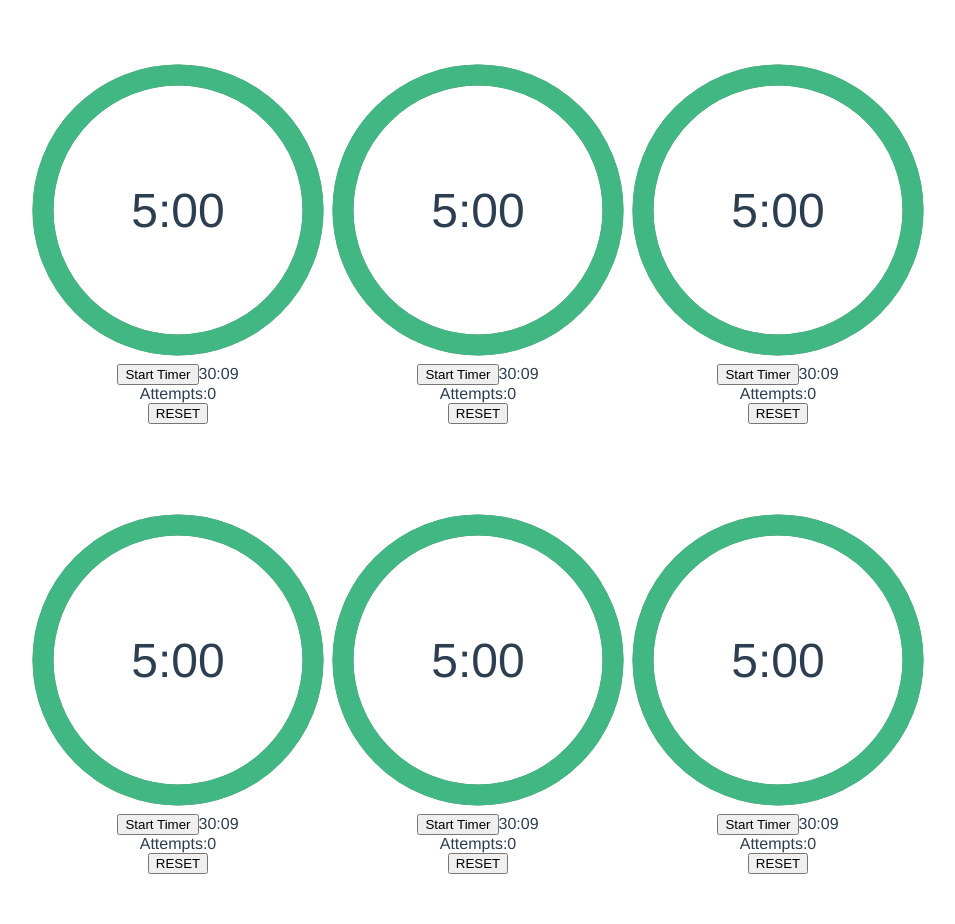
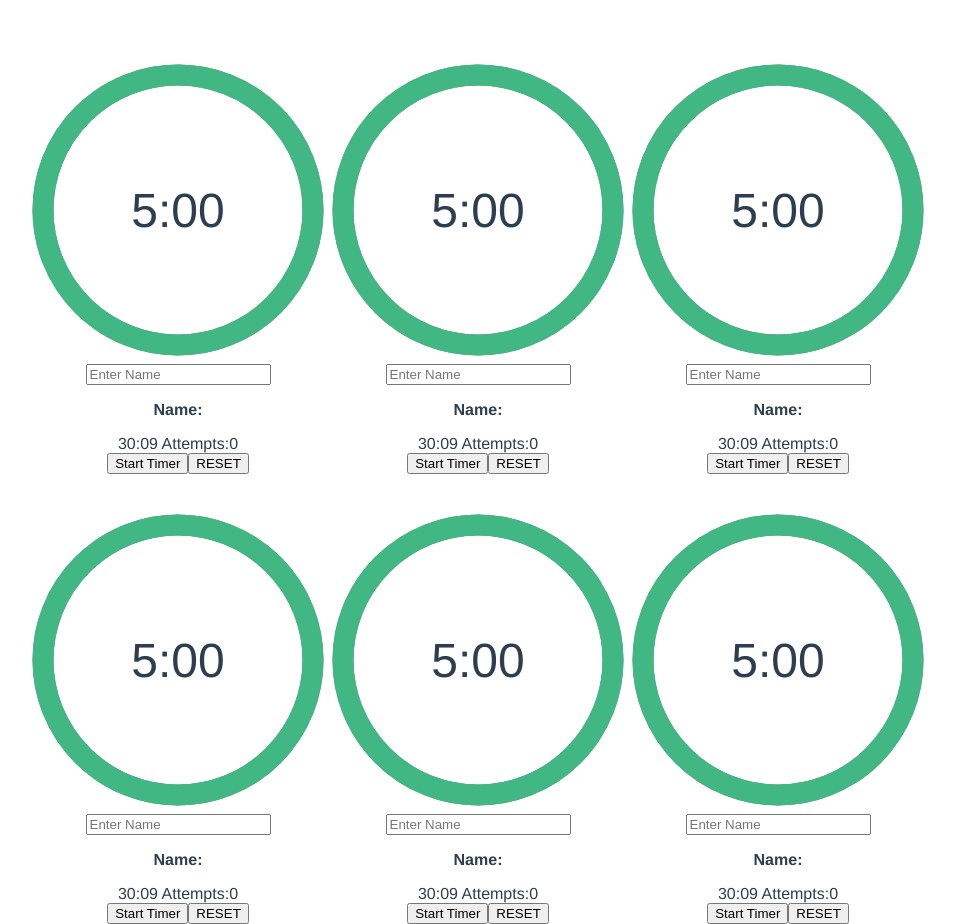
Before and after one commit to TheCoaxial/VueTimer, a Vue app: page / in a window 1280 px wide. Shown: the whole page, without its empty margins (162-1117 px from the left). Before the commit the page ends 874 px from the top, so only its background shows below. Built offline with nearby package versions, Linux system fonts and the light colour scheme.

Commit message:
Added an input to name the timers

```diff
--- a/src/components/Timer.vue
+++ b/src/components/Timer.vue
@@ -1,5 +1,5 @@
 <template>
-    <div class="base-timer">
+  <div class="base-timer">
     <svg class="base-timer__svg" viewBox="0 0 100 100" xmlns="http://www.w3.org/2000/svg">
       <g class="base-timer__circle">
         <circle class="base-timer__path-elapsed" cx="50" cy="50" r="45"></circle>
@@ -16,21 +16,25 @@
         ></path>
       </g>
     </svg>
+    <input v-model="message" placeholder="Enter Name">
+    <p>Name: {{ message }}</p>
+
+    <span class="base-timer__label">{{ formattedTimeLeft }}</span>
+    <span class="">{{ formattedTimePassed }}</span>
+
+    <span class=""> Attempts:{{ numberOfAttempts }} </span>
+    <div></div>
     <button class=""
       @click="startTimer"
     >
     Start Timer
     </button>
-    <span class="base-timer__label">{{ formattedTimeLeft }}</span>
-    <span class="">{{ formattedTimePassed }}</span>
-    <div></div>
-    <span class=""> Attempts:{{ numberOfAttempts }} </span>
-    <div></div>
     <button
       @click="resetTime"
     >
     RESET
     </button>
+
   </div>
 </template>
 
@@ -64,7 +68,8 @@ export default {
       timePassed: 0,
       timerInterval: null,
       halfHourTimer: 0,
-      numberOfAttempts: 0
+      numberOfAttempts: 0,
+      message: ""
     };
   },
 
@@ -207,4 +212,7 @@ export default {
     transform: scaleX(-1);
   }
 }
+p {
+  font-weight: bold;
+}
 </style>>
```
